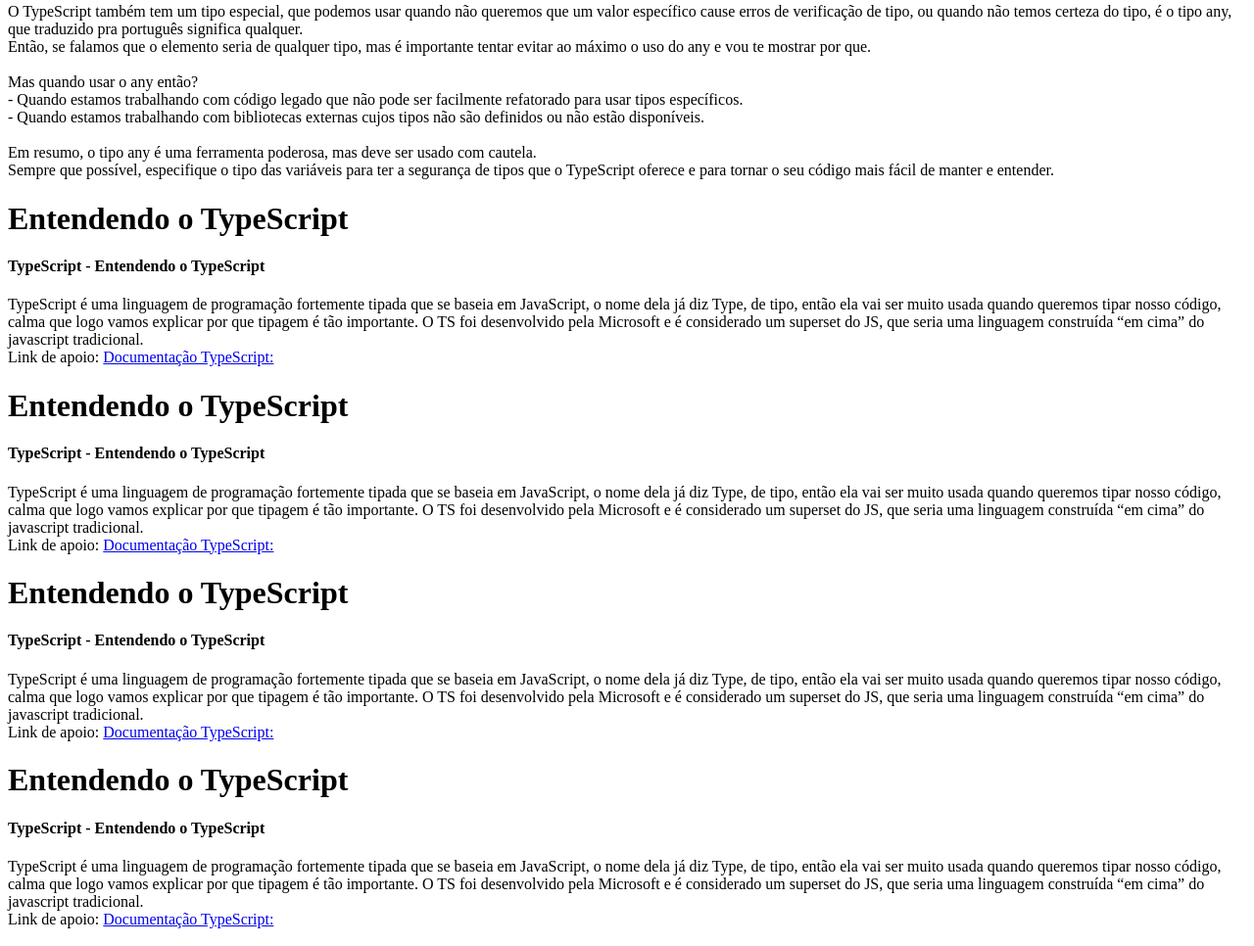
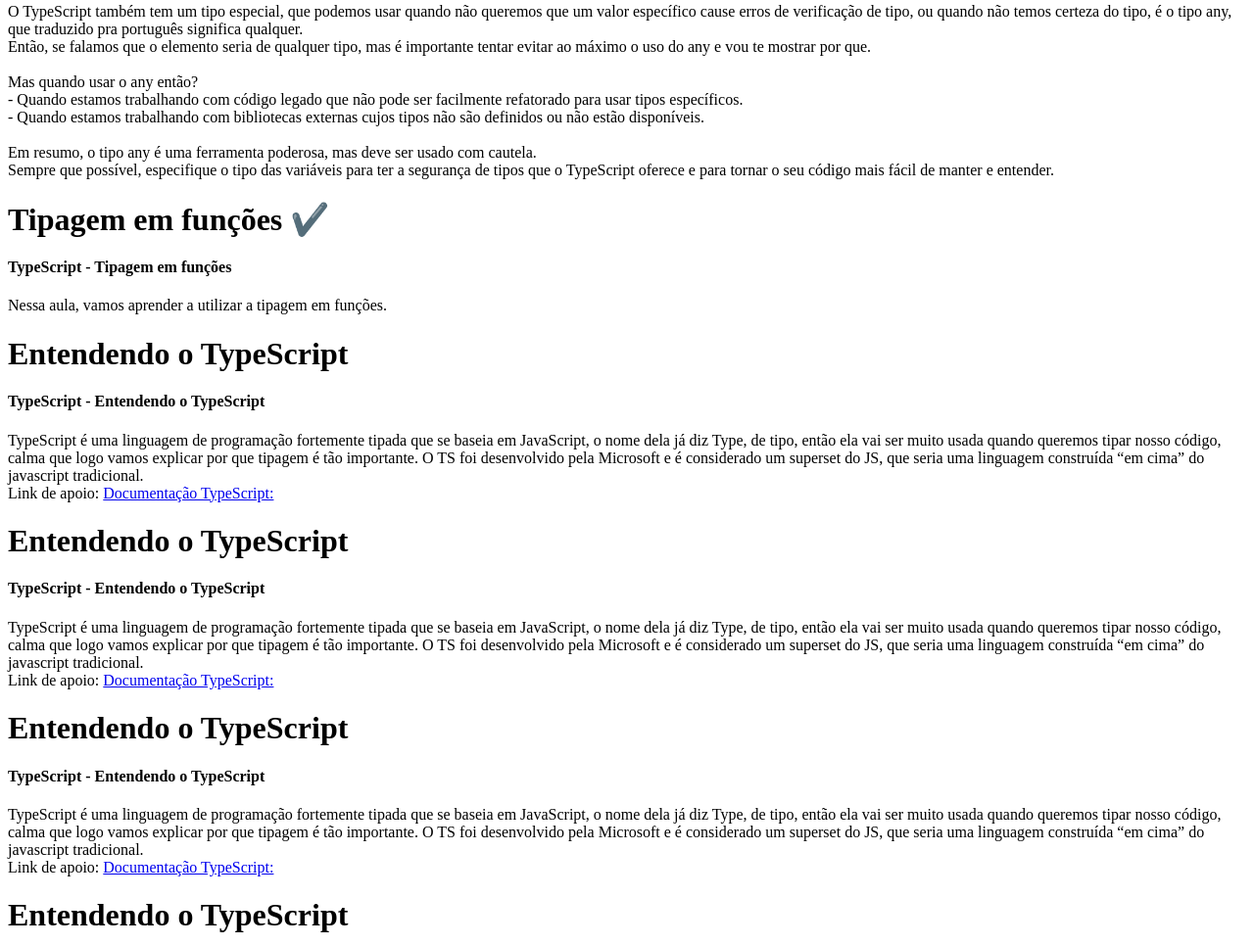
Before and after one commit to FlaviaColiv/JEST_REACT, a plain HTML site: page TYPESCRIPT/index.html in a window 1280 px wide. Shown: the part 2135-3101 px from the top of the page at 98% size. Drawn offline with Linux system fonts and the light colour scheme.

Commit message:
typS 040325 10

```diff
--- a/TYPESCRIPT/index.html
+++ b/TYPESCRIPT/index.html
@@ -191,19 +191,12 @@
         </p>
     </div>
 
+    <!-- ok -->
     <div>
-        <h1>Entendendo o TypeScript</h1>
-        <h4>TypeScript - Entendendo o TypeScript</h4>
+        <h1>Tipagem em funções ✔️</h1>
+        <h4>TypeScript - Tipagem em funções</h4>
         <p>
-            TypeScript é uma linguagem de programação fortemente tipada que se baseia em JavaScript, o nome dela já diz
-            Type, de tipo, então ela vai ser muito usada quando queremos tipar nosso código, calma que logo vamos
-            explicar por que tipagem é tão importante.
-
-            O TS foi desenvolvido pela Microsoft e é considerado um superset do JS, que seria uma linguagem construída
-            “em cima” do javascript tradicional.
-            <br>
-            Link de apoio:
-            <a href="https://www.typescriptlang.org/">Documentação TypeScript:</a>
+            Nessa aula, vamos aprender a utilizar a tipagem em funções.
         </p>
     </div>
 
```
